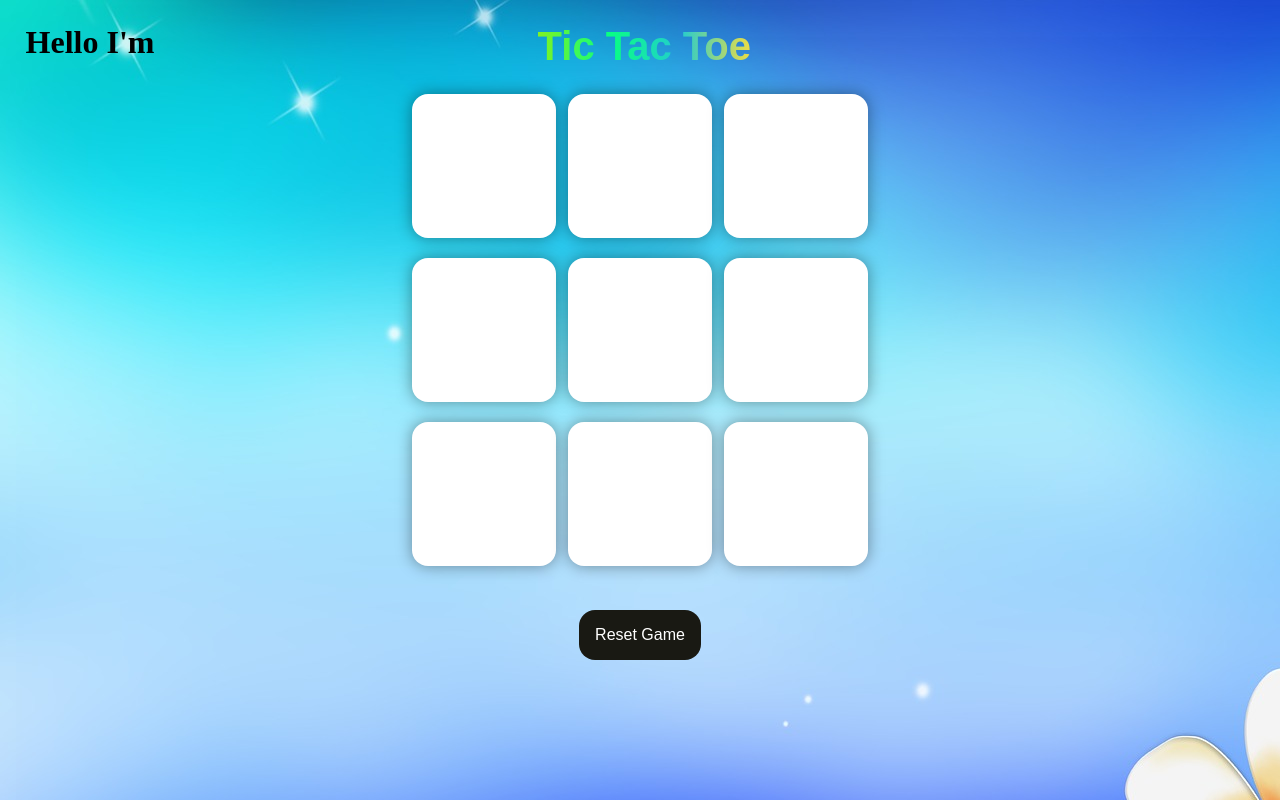
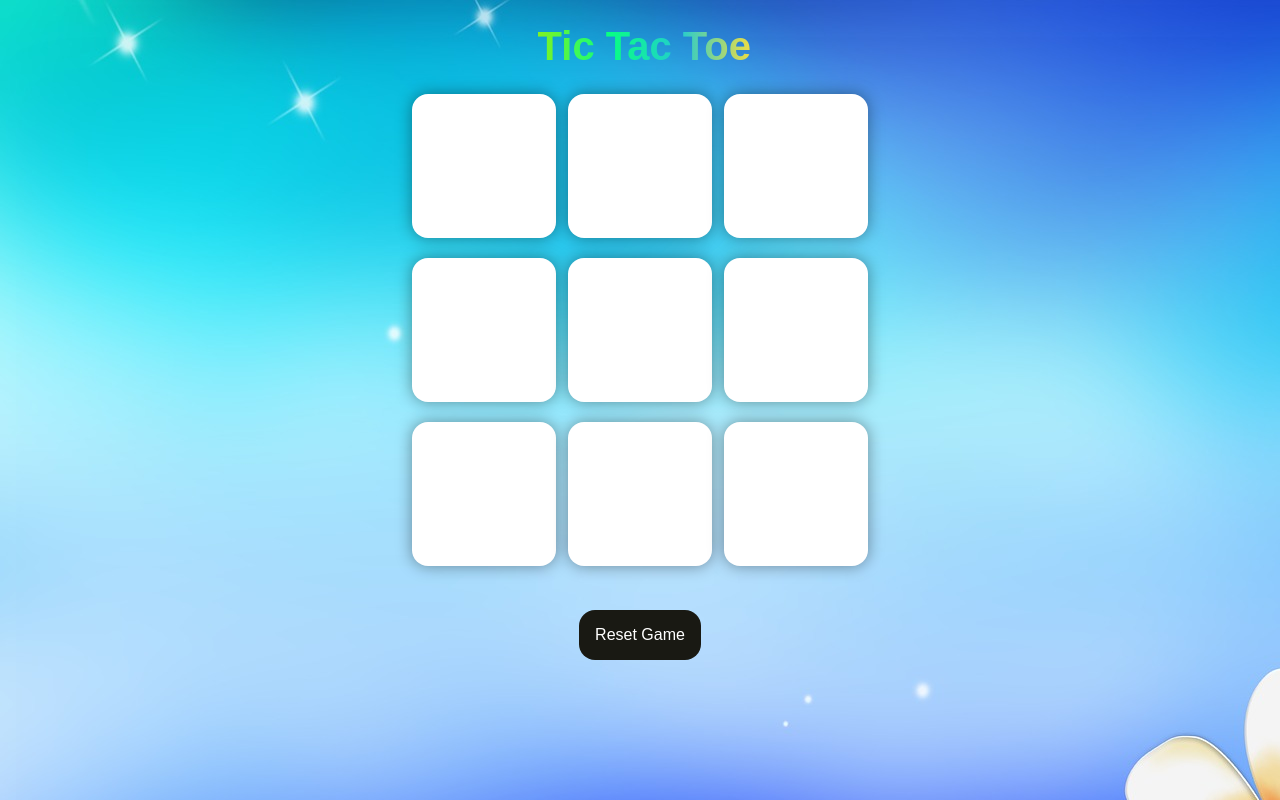
Before and after one commit to ffaizur/Tic-Tac-Toe, a plain HTML site: page index.html in a window 1280 px wide. Drawn offline with Linux system fonts and the light colour scheme.

Commit message:
Update index.html

```diff
--- a/index.html
+++ b/index.html
@@ -32,7 +32,6 @@
     </div>
     <button id="reset-btn">Reset Game</button>
    </main>
-   <h1 id="h">Hello I'm <span class="multiText"></span></h1>
 
 <script src="app.js"></script>
 
```
